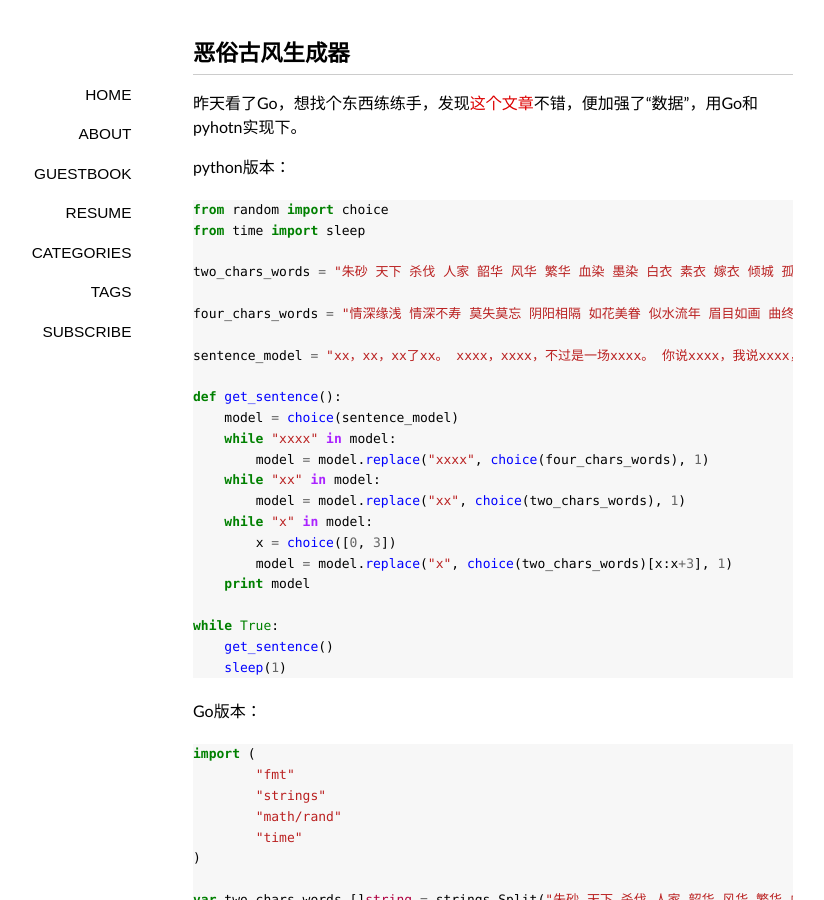
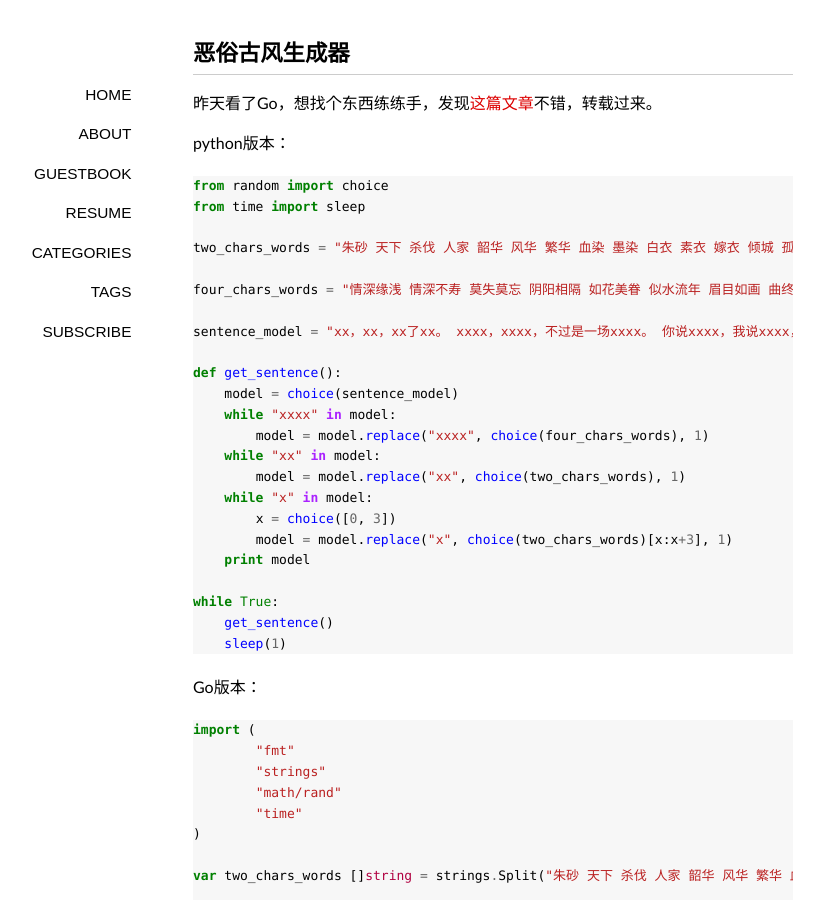
Before and after one commit to livc/livc.github.io, a Jekyll site: the page built from _posts/2016-08-18-%e6%81%b6%e4%bf%97%e5%8f%a4%e9%a3%8e%e7%94%9f%e6%88%90%e5%99%a8.md, in a window 1280 px wide and 900 px high. Shown: the whole window, without its empty margins (147-971 px from the left). Built offline with Jekyll 4.4.1, drawn with Linux system fonts in a browser that asks for light colours; nearby versions of some CDN libraries; some web fonts are replaced; comment, search, counter and statistics services are not loaded; some of the changed text lies outside the part shown.

Commit message:
update post162

```diff
--- a/_posts/2016-08-18-%e6%81%b6%e4%bf%97%e5%8f%a4%e9%a3%8e%e7%94%9f%e6%88%90%e5%99%a8.md
+++ b/_posts/2016-08-18-%e6%81%b6%e4%bf%97%e5%8f%a4%e9%a3%8e%e7%94%9f%e6%88%90%e5%99%a8.md
@@ -3,11 +3,12 @@
 layout: post
 permalink: /162
 categories:
+  - 转载
+tags:
+  - Python
   - Go
-tags:
-  - 古风
 ---
-昨天看了Go，想找个东西练练手，发现<a href="http://www.jianshu.com/p/f893291674ca" target="_blank">这个文章</a>不错，便加强了“数据”，用Go和pyhotn实现下。
+昨天看了Go，想找个东西练练手，发现[这篇文章](https://jqs7.com/classical-style-sentence-generator/)不错，转载过来。
 
 python版本：
 
```
